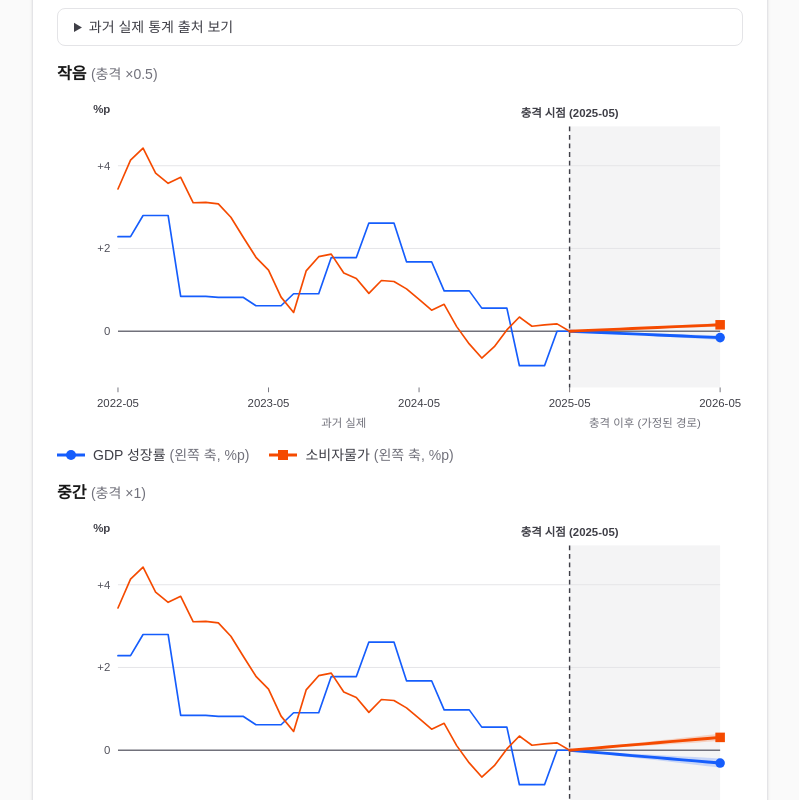
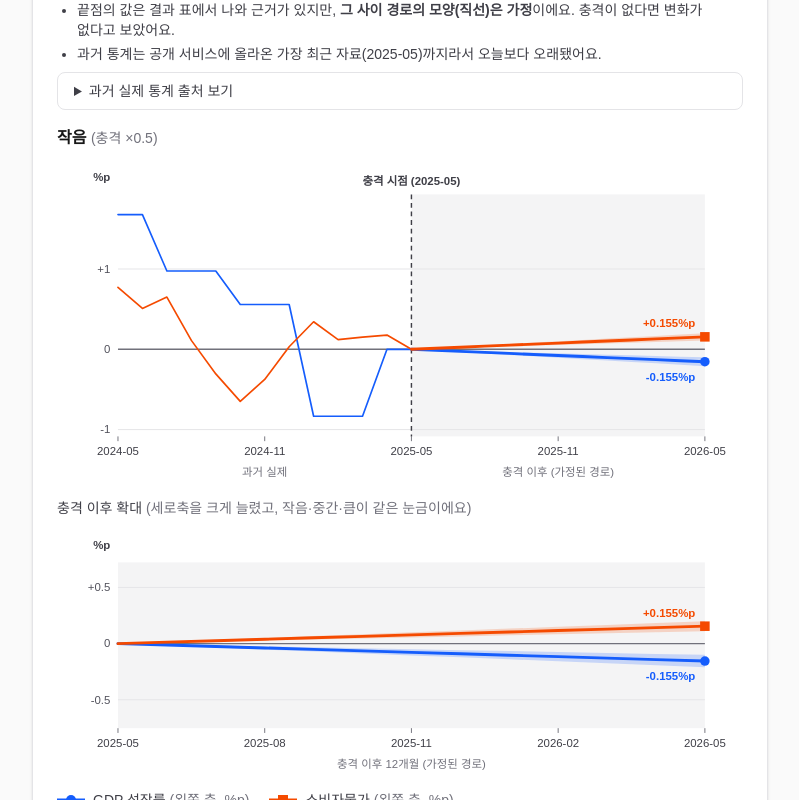
Before and after one commit to lke35635-sys/policylens, a Next.js app: page / in a window 1280 px wide. Shown: the part 1360-2160 px from the top of the page, without its empty margins (240-1039 px from the left). Built offline with nearby package versions, Linux system fonts and the light colour scheme.

Commit message:
시점별 그래프의 과거 구간을 12개월로 줄이고 충격 이후 확대 그래프·선 끝 숫자·세 시나리오 공통 눈금을 추가해 충격 이후가 잘 보이게 함
Co-Authored-By: Claude Sonnet 5.5 <noreply@anthropic.com>

```diff
--- a/src/components/ScenarioPathChart.tsx
+++ b/src/components/ScenarioPathChart.tsx
@@ -1,22 +1,21 @@
 // Design Ref: §3.3 시점별 그래프 (PLAN 6번) — 시나리오 하나(작음 / 중간 / 큼)의 "과거 실제 + 충격 이후 경로" 꺾은선 그래프.
-// - 가로축은 시간: 충격 36개월 전 ~ 충격 12개월 후. 충격 시점(0개월)에 세로 점선.
+// 그래프 두 개를 보여 준다.
+// 1) 전체: 충격 12개월 전 ~ 충격 12개월 후. 충격 시점(0개월)에 세로 점선.
+// 2) 충격 이후 확대: 충격 이후만, 세로축을 크게 늘려서 작은 변화도 보이게 한다. 세 시나리오가 같은 눈금이라 크기를 비교할 수 있다.
 // - 세로축은 충격 시점의 값을 0으로 맞춘 변화량: 왼쪽 %p(GDP·소비자물가·기준금리), 오른쪽 %(환율·코스피). 두 축의 0은 같은 높이.
 // - 충격 이전: 실제 월별 통계(가는 선). 충격 이후: 표의 변동 범위에 도달하는 경로(굵은 선 = 범위의 가운데 값, 음영 = 최소~최대).
 // - 근거 자료가 없는 변수는 그리지 않는다. 추가 도구 없이 SVG로 직접 그린다.
 // 값 계산은 lib/stress/paths.ts, 축 계산은 lib/stress/axis.ts에 있고 여기서는 그리기만 한다.
-import { alignedDomains, AXIS_UNIT } from "@/lib/stress/axis";
-import type { ChartAxis } from "@/lib/stress/axis";
+import { AXIS_UNIT } from "@/lib/stress/axis";
+import type { AxisDomain, ChartAxis } from "@/lib/stress/axis";
 import { formatNumber, formatRange } from "@/lib/stress/format";
-import { OBSERVED_META, OBSERVED_SERIES } from "@/lib/stress/observed-series";
-import { buildScenarioPaths, monthLabel } from "@/lib/stress/paths";
+import { OBSERVED_META } from "@/lib/stress/observed-series";
+import { monthLabel } from "@/lib/stress/paths";
 import type { ScenarioPath } from "@/lib/stress/paths";
-import { SCENARIO_LABEL, SCENARIO_MULTIPLIERS, VARIABLE_META } from "@/lib/stress/types";
+import { SCENARIO_LABEL, SCENARIO_MULTIPLIERS } from "@/lib/stress/types";
 import type { ScenarioKey, StressResult, VariableKey } from "@/lib/stress/types";
 
 const WIDTH = 720;
-const HEIGHT = 360;
-const MARGIN = { top: 34, bottom: 52, left: 64 };
-const PAST_MONTHS = OBSERVED_META.pastMonths; // 36
 const FUTURE_MONTHS = 12;
 
 type Shape = "circle" | "square" | "diamond" | "triangle" | "cross";
@@ -80,75 +79,63 @@ function Marker({ variable, x, y }: { variable: VariableKey; x: number; y: numbe
   }
 }
 
-const valuesOf = (paths: ScenarioPath[], axis: ChartAxis): number[] =>
-  paths
-    .filter((p) => p.axis === axis)
-    .flatMap((p) => [...p.past.map((q) => q.value), ...p.future.flatMap((q) => [q.mid, q.min, q.max])]);
+interface Domains {
+  left: AxisDomain | null;
+  right: AxisDomain | null;
+}
 
-interface ScenarioPathChartProps {
-  id: string; // 화면 안에서 겹치지 않는 이름 (접근성 연결용)
+interface PathSvgProps {
+  id: string;
+  title: string;
+  description: string;
   scenario: ScenarioKey;
   result: StressResult;
+  paths: ScenarioPath[];
+  domains: Domains;
+  fromMonth: number; // 가로축의 왼쪽 끝 (전체는 -12, 확대는 0)
+  height: number;
+  xTicks: number[];
+  caption: { left?: string; right: string }; // 가로축 아래 설명 글자
 }
 
-export function ScenarioPathChart({ id, scenario, result }: ScenarioPathChartProps) {
-  const paths = buildScenarioPaths(result, scenario, OBSERVED_SERIES);
-  if (paths.length === 0) return null; // 그릴 변수가 하나도 없으면 그래프를 만들지 않는다
-
-  const domains = alignedDomains(valuesOf(paths, "left"), valuesOf(paths, "right"));
+// 그래프 한 장을 그린다. 전체 그래프와 충격 이후 확대 그래프가 같은 코드를 쓴다.
+function PathSvg({ id, title, description, scenario, result, paths, domains, fromMonth, height, xTicks, caption }: PathSvgProps) {
+  const showPast = fromMonth < 0;
   const gridAxis: ChartAxis = domains.left ? "left" : "right";
   const hasRight = domains.right !== null;
 
-  const left = MARGIN.left;
-  const right = hasRight ? 64 : 24;
-  const innerWidth = WIDTH - left - right;
-  const innerHeight = HEIGHT - MARGIN.top - MARGIN.bottom;
-  const span = PAST_MONTHS + FUTURE_MONTHS;
+  const margin = { top: 34, bottom: 52, left: 64, right: hasRight ? 64 : 40 }; // 오른쪽 끝 달 이름이 잘리지 않을 여백
+  const innerWidth = WIDTH - margin.left - margin.right;
+  const innerHeight = height - margin.top - margin.bottom;
 
-  const xAt = (month: number) => left + (innerWidth * (month + PAST_MONTHS)) / span;
+  const xAt = (month: number) => margin.left + (innerWidth * (month - fromMonth)) / (FUTURE_MONTHS - fromMonth);
   const yAt = (axis: ChartAxis, value: number) => {
     const d = domains[axis]!;
-    return MARGIN.top + innerHeight * (1 - (value - d.lo) / (d.hi - d.lo));
+    return margin.top + innerHeight * (1 - (value - d.lo) / (d.hi - d.lo));
   };
-
-  const description = paths
-    .map((p) => `${p.legend}: 충격 후 ${p.horizon}개월 가운데 ${formatNumber(p.future[p.future.length - 1].mid)}`)
-    .join(". ");
-  const xTicks = [-36, -24, -12, 0, 12];
+  const plotBottom = height - margin.bottom;
 
   return (
-    <figure className="flex flex-col gap-2">
-      <figcaption className="text-base font-semibold">
-        {SCENARIO_LABEL[scenario]}{" "}
-        <span className="text-sm font-normal text-zinc-500 dark:text-zinc-400">(충격 ×{SCENARIO_MULTIPLIERS[scenario]})</span>
-      </figcaption>
-
-      {/* 좁은 화면에서는 글자가 너무 작아지지 않도록 그래프만 가로 스크롤을 허용한다 */}
+    // 좁은 화면에서는 글자가 너무 작아지지 않도록 그래프만 가로 스크롤을 허용한다
     <div className="overflow-x-auto">
       <svg
-          viewBox={`0 0 ${WIDTH} ${HEIGHT}`}
+        viewBox={`0 0 ${WIDTH} ${height}`}
         role="img"
         aria-labelledby={`${id}-title ${id}-desc`}
-          className="h-auto w-full min-w-[40rem]"
+        className="h-auto w-full min-w-[36rem]"
       >
-          <title id={`${id}-title`}>{`${SCENARIO_LABEL[scenario]} 시나리오: 과거 실제와 충격 이후 경로 꺾은선 그래프`}</title>
+        <title id={`${id}-title`}>{title}</title>
         <desc id={`${id}-desc`}>{description}</desc>
 
         {/* 충격 이후 구간 배경 */}
-          <rect
-            x={xAt(0)}
-            y={MARGIN.top}
-            width={xAt(FUTURE_MONTHS) - xAt(0)}
-            height={innerHeight}
-            className="fill-zinc-100 dark:fill-zinc-900"
-          />
+        <rect x={xAt(0)} y={margin.top} width={xAt(FUTURE_MONTHS) - xAt(0)} height={innerHeight} className="fill-zinc-100 dark:fill-zinc-900" />
 
         {/* 눈금선과 0선 (두 축의 0은 같은 높이) */}
         {domains[gridAxis]!.ticks.map((tick) => (
           <line
             key={tick}
-              x1={left}
-              x2={WIDTH - right}
+            x1={margin.left}
+            x2={WIDTH - margin.right}
             y1={yAt(gridAxis, tick)}
             y2={yAt(gridAxis, tick)}
             className={tick === 0 ? "stroke-zinc-500 dark:stroke-zinc-400" : "stroke-zinc-200 dark:stroke-zinc-800"}
@@ -158,22 +145,22 @@ export function ScenarioPathChart({ id, scenario, result }: ScenarioPathChartPro
 
         {/* 세로축 눈금 글자와 단위 */}
         {domains.left?.ticks.map((tick) => (
-            <text key={`l${tick}`} x={left - 8} y={yAt("left", tick) + 4} textAnchor="end" fontSize={12} className="fill-zinc-600 dark:fill-zinc-400">
+          <text key={`l${tick}`} x={margin.left - 8} y={yAt("left", tick) + 4} textAnchor="end" fontSize={12} className="fill-zinc-600 dark:fill-zinc-400">
             {formatNumber(tick)}
           </text>
         ))}
         {domains.left && (
-            <text x={left - 8} y={MARGIN.top - 14} textAnchor="end" fontSize={12} fontWeight={600} className="fill-zinc-700 dark:fill-zinc-300">
+          <text x={margin.left - 8} y={margin.top - 14} textAnchor="end" fontSize={12} fontWeight={600} className="fill-zinc-700 dark:fill-zinc-300">
             {AXIS_UNIT.left}
           </text>
         )}
         {domains.right?.ticks.map((tick) => (
-            <text key={`r${tick}`} x={WIDTH - right + 8} y={yAt("right", tick) + 4} textAnchor="start" fontSize={12} className="fill-zinc-600 dark:fill-zinc-400">
+          <text key={`r${tick}`} x={WIDTH - margin.right + 8} y={yAt("right", tick) + 4} textAnchor="start" fontSize={12} className="fill-zinc-600 dark:fill-zinc-400">
             {formatNumber(tick)}
           </text>
         ))}
         {domains.right && (
-            <text x={WIDTH - right + 8} y={MARGIN.top - 14} textAnchor="start" fontSize={12} fontWeight={600} className="fill-zinc-700 dark:fill-zinc-300">
+          <text x={WIDTH - margin.right + 8} y={margin.top - 14} textAnchor="start" fontSize={12} fontWeight={600} className="fill-zinc-700 dark:fill-zinc-300">
             {AXIS_UNIT.right}
           </text>
         )}
@@ -181,33 +168,40 @@ export function ScenarioPathChart({ id, scenario, result }: ScenarioPathChartPro
         {/* 가로축: 달 이름 */}
         {xTicks.map((month) => (
           <g key={month}>
-              <line x1={xAt(month)} x2={xAt(month)} y1={HEIGHT - MARGIN.bottom} y2={HEIGHT - MARGIN.bottom + 5} className="stroke-zinc-500 dark:stroke-zinc-400" />
-              <text x={xAt(month)} y={HEIGHT - MARGIN.bottom + 20} textAnchor="middle" fontSize={12} className="fill-zinc-700 dark:fill-zinc-300">
+            <line x1={xAt(month)} x2={xAt(month)} y1={plotBottom} y2={plotBottom + 5} className="stroke-zinc-500 dark:stroke-zinc-400" />
+            <text x={xAt(month)} y={plotBottom + 20} textAnchor="middle" fontSize={12} className="fill-zinc-700 dark:fill-zinc-300">
               {monthLabel(OBSERVED_META.baseMonth, month)}
             </text>
           </g>
         ))}
-          <text x={xAt(-18)} y={HEIGHT - 10} textAnchor="middle" fontSize={12} className="fill-zinc-500 dark:fill-zinc-400">
-            과거 실제
+        {caption.left && (
+          <text x={xAt(fromMonth / 2)} y={height - 10} textAnchor="middle" fontSize={12} className="fill-zinc-500 dark:fill-zinc-400">
+            {caption.left}
           </text>
-          <text x={xAt(6)} y={HEIGHT - 10} textAnchor="middle" fontSize={12} className="fill-zinc-500 dark:fill-zinc-400">
-            충격 이후 (가정된 경로)
+        )}
+        <text x={xAt(FUTURE_MONTHS / 2)} y={height - 10} textAnchor="middle" fontSize={12} className="fill-zinc-500 dark:fill-zinc-400">
+          {caption.right}
         </text>
 
         {/* 충격 시점 */}
-          <line x1={xAt(0)} x2={xAt(0)} y1={MARGIN.top} y2={HEIGHT - MARGIN.bottom} strokeDasharray="5 4" strokeWidth={1.5} className="stroke-zinc-700 dark:stroke-zinc-300" />
-          <text x={xAt(0)} y={MARGIN.top - 10} textAnchor="middle" fontSize={12} fontWeight={600} className="fill-zinc-700 dark:fill-zinc-300">
+        {showPast && (
+          <>
+            <line x1={xAt(0)} x2={xAt(0)} y1={margin.top} y2={plotBottom} strokeDasharray="5 4" strokeWidth={1.5} className="stroke-zinc-700 dark:stroke-zinc-300" />
+            <text x={xAt(0)} y={margin.top - 10} textAnchor="middle" fontSize={12} fontWeight={600} className="fill-zinc-700 dark:fill-zinc-300">
               충격 시점 ({OBSERVED_META.baseMonth})
             </text>
+          </>
+        )}
 
-          {/* 범위 음영 → 과거 선 → 충격 이후 선 → 끝점 순서로 그려서 끝점이 맨 위에 보이게 한다 */}
+        {/* 범위 음영 → 과거 선 → 충격 이후 선 → 끝점 → 끝 수치 순서로 그려서 끝점과 수치가 맨 위에 보이게 한다 */}
         {paths.map((p) => {
           if (!p.future.some((q) => q.min !== q.max)) return null;
           const upper = p.future.map((q) => `${xAt(q.month)},${yAt(p.axis, q.max)}`);
           const lower = p.future.map((q) => `${xAt(q.month)},${yAt(p.axis, q.min)}`).reverse();
           return <polygon key={`band-${p.variable}`} points={[...upper, ...lower].join(" ")} className={STYLE[p.variable].band} />;
         })}
-          {paths.map((p) => (
+        {showPast &&
+          paths.map((p) => (
             <polyline
               key={`past-${p.variable}`}
               points={p.past.map((q) => `${xAt(q.month)},${yAt(p.axis, q.value)}`).join(" ")}
@@ -231,16 +225,90 @@ export function ScenarioPathChart({ id, scenario, result }: ScenarioPathChartPro
         ))}
         {paths.map((p) => {
           const end = p.future[p.future.length - 1];
+          const x = xAt(end.month);
+          const y = yAt(p.axis, end.mid);
+          // 끝까지(12개월) 가는 선은 점 왼쪽에, 코스피처럼 일찍 끝나는 선은 점 오른쪽에 수치를 쓴다. 위쪽 값은 위에, 아래쪽 값은 아래에 둔다.
+          const reachesEnd = end.month === FUTURE_MONTHS;
           return (
             <g key={`end-${p.variable}`}>
               {/* 끝점에 마우스를 올리면 결과 표와 같은 범위를 보여 준다 */}
               <title>{`${p.legend} · 충격 후 ${p.horizon}개월: ${formatRange(result.scenarios[scenario][p.variable]!)}`}</title>
-                <Marker variable={p.variable} x={xAt(end.month)} y={yAt(p.axis, end.mid)} />
+              <Marker variable={p.variable} x={x} y={y} />
+              <text
+                x={reachesEnd ? x - 10 : x + 10}
+                y={end.mid >= 0 ? y - 10 : y + 20}
+                textAnchor={reachesEnd ? "end" : "start"}
+                fontSize={12}
+                fontWeight={700}
+                className={STYLE[p.variable].fill}
+              >
+                {formatNumber(end.mid)}
+                {AXIS_UNIT[p.axis]}
+              </text>
             </g>
           );
         })}
       </svg>
     </div>
+  );
+}
+
+interface ScenarioPathChartProps {
+  id: string; // 화면 안에서 겹치지 않는 이름 (접근성 연결용)
+  scenario: ScenarioKey;
+  result: StressResult;
+  paths: ScenarioPath[]; // 이 시나리오에서 그릴 변수들의 경로
+  fullDomains: Domains; // 전체 그래프의 세로축 (세 시나리오가 같다)
+  zoomDomains: Domains; // 충격 이후 확대 그래프의 세로축 (세 시나리오가 같다)
+}
+
+export function ScenarioPathChart({ id, scenario, result, paths, fullDomains, zoomDomains }: ScenarioPathChartProps) {
+  if (paths.length === 0) return null; // 그릴 변수가 하나도 없으면 그래프를 만들지 않는다
+
+  const pastMonths = -paths[0].past[0].month; // 그린 과거 구간의 길이
+  const description = paths
+    .map((p) => `${p.legend}: 충격 후 ${p.horizon}개월 가운데 ${formatNumber(p.future[p.future.length - 1].mid)}`)
+    .join(". ");
+  const label = SCENARIO_LABEL[scenario];
+
+  return (
+    <figure className="flex flex-col gap-3">
+      <figcaption className="text-base font-semibold">
+        {label}{" "}
+        <span className="text-sm font-normal text-zinc-500 dark:text-zinc-400">(충격 ×{SCENARIO_MULTIPLIERS[scenario]})</span>
+      </figcaption>
+
+      <PathSvg
+        id={`${id}-full`}
+        title={`${label} 시나리오: 과거 실제와 충격 이후 경로 꺾은선 그래프`}
+        description={description}
+        scenario={scenario}
+        result={result}
+        paths={paths}
+        domains={fullDomains}
+        fromMonth={-pastMonths}
+        height={340}
+        xTicks={[-pastMonths, -Math.round(pastMonths / 2), 0, 6, 12]}
+        caption={{ left: "과거 실제", right: "충격 이후 (가정된 경로)" }}
+      />
+
+      <p className="text-sm font-medium text-zinc-700 dark:text-zinc-300">
+        충격 이후 확대{" "}
+        <span className="font-normal text-zinc-500 dark:text-zinc-400">(세로축을 크게 늘렸고, 작음·중간·큼이 같은 눈금이에요)</span>
+      </p>
+      <PathSvg
+        id={`${id}-zoom`}
+        title={`${label} 시나리오: 충격 이후 12개월 확대 그래프`}
+        description={description}
+        scenario={scenario}
+        result={result}
+        paths={paths}
+        domains={zoomDomains}
+        fromMonth={0}
+        height={260}
+        xTicks={[0, 3, 6, 9, 12]}
+        caption={{ right: "충격 이후 12개월 (가정된 경로)" }}
+      />
 
       {/* 범례: 색과 끝점 모양, 어느 축을 읽는지 */}
       <ul className="flex flex-wrap gap-x-5 gap-y-1 text-sm text-zinc-700 dark:text-zinc-300">
@@ -252,8 +320,7 @@ export function ScenarioPathChart({ id, scenario, result }: ScenarioPathChartPro
             </svg>
             <span>
               {p.legend}
-              <span className="text-zinc-500 dark:text-zinc-400"> ({p.axis === "left" ? "왼쪽" : "오른쪽"} 축, {p.axis === "left" ? "%p" : "%"})</span>
-              <span className="sr-only"> {VARIABLE_META[p.variable].label}</span>
+              <span className="text-zinc-500 dark:text-zinc-400"> ({p.axis === "left" ? "왼쪽" : "오른쪽"} 축, {AXIS_UNIT[p.axis]})</span>
             </span>
           </li>
         ))}
--- a/src/components/ScenarioPathCharts.tsx
+++ b/src/components/ScenarioPathCharts.tsx
@@ -1,15 +1,25 @@
 // Design Ref: §3.1 ⑤ 결과 영역, §3.3 결과 카드 — 작음 / 중간 / 큼 시점별 그래프 3개를 한 묶음으로 보여 준다 (PLAN 6번).
 // 그래프를 읽는 법과 과거 실제 통계의 출처를 한 번만 적고, 그 아래에 시나리오별 그래프를 쌓는다.
+// 세 시나리오가 같은 세로축 눈금을 쓰도록 축 범위를 여기서 한 번에 정해서 내려준다.
 import { ScenarioPathChart } from "@/components/ScenarioPathChart";
+import { alignedDomains } from "@/lib/stress/axis";
 import { OBSERVED_META, OBSERVED_SERIES } from "@/lib/stress/observed-series";
-import { buildScenarioPaths } from "@/lib/stress/paths";
+import { buildScenarioPaths, chartValues, DEFAULT_PAST_MONTHS } from "@/lib/stress/paths";
 import { SCENARIO_KEYS, VARIABLE_KEYS, VARIABLE_META } from "@/lib/stress/types";
-import type { StressResult } from "@/lib/stress/types";
+import type { ScenarioKey, StressResult } from "@/lib/stress/types";
 
 export function ScenarioPathCharts({ id, result }: { id: string; result: StressResult }) {
-  const drawn = buildScenarioPaths(result, "medium", OBSERVED_SERIES).map((p) => p.variable);
-  if (drawn.length === 0) return null; // 그릴 변수가 하나도 없으면 그래프를 만들지 않는다
+  const pathsByScenario = Object.fromEntries(
+    SCENARIO_KEYS.map((key) => [key, buildScenarioPaths(result, key, OBSERVED_SERIES)]),
+  ) as Record<ScenarioKey, ReturnType<typeof buildScenarioPaths>>;
+  const allPaths = SCENARIO_KEYS.flatMap((key) => pathsByScenario[key]);
+  if (allPaths.length === 0) return null; // 그릴 변수가 하나도 없으면 그래프를 만들지 않는다
 
+  // 세 시나리오가 같은 눈금을 쓰도록 모든 시나리오의 값으로 한 번만 정한다
+  const fullDomains = alignedDomains(chartValues(allPaths, "left", true), chartValues(allPaths, "right", true));
+  const zoomDomains = alignedDomains(chartValues(allPaths, "left", false), chartValues(allPaths, "right", false));
+
+  const drawn = pathsByScenario.medium.map((p) => p.variable);
   const missing = VARIABLE_KEYS.filter((v) => !drawn.includes(v));
 
   return (
@@ -22,15 +32,17 @@ export function ScenarioPathCharts({ id, result }: { id: string; result: StressR
             환율·코스피는 % 변화율(오른쪽 축)이에요.
           </li>
           <li>
-            충격 이전은 <strong>실제 월별 통계</strong>예요. 충격 이후 굵은 선은 결과 표 범위의 가운데 값, 옅은 음영은 최소~최대예요.
+            충격 이전 {DEFAULT_PAST_MONTHS}개월은 <strong>실제 월별 통계</strong>예요. 충격 이후 굵은 선은 결과 표 범위의 가운데 값, 옅은 음영은
+            최소~최대이고, 선 끝의 숫자는 충격 후 12개월(코스피는 1개월) 가운데 값이에요.
           </li>
           <li>
-            끝점(충격 후 12개월, 코스피는 1개월)의 값은 결과 표에서 나와 근거가 있지만,{" "}
-            <strong>그 사이 경로의 모양(직선)은 가정</strong>이에요. 충격이 없다면 변화가 없다고 보았어요.
+            각 시나리오의 위 그래프는 과거와 함께 보는 전체 모습이고, 아래 <strong>확대 그래프</strong>는 충격 이후만 세로축을 크게 늘린 거예요.
+            시나리오 세 개가 같은 눈금이라 크기를 비교할 수 있어요.
           </li>
           <li>
-            과거 통계는 공개 서비스에 올라온 가장 최근 자료({OBSERVED_META.baseMonth})까지라서 오늘보다 오래됐어요.
+            끝점의 값은 결과 표에서 나와 근거가 있지만, <strong>그 사이 경로의 모양(직선)은 가정</strong>이에요. 충격이 없다면 변화가 없다고 보았어요.
           </li>
+          <li>과거 통계는 공개 서비스에 올라온 가장 최근 자료({OBSERVED_META.baseMonth})까지라서 오늘보다 오래됐어요.</li>
         </ul>
         <details className="rounded-lg border border-zinc-200 px-4 py-2 dark:border-zinc-800">
           <summary className="cursor-pointer font-medium">과거 실제 통계 출처 보기</summary>
@@ -51,7 +63,15 @@ export function ScenarioPathCharts({ id, result }: { id: string; result: StressR
       </div>
 
       {SCENARIO_KEYS.map((scenario) => (
-        <ScenarioPathChart key={scenario} id={`${id}-${scenario}`} scenario={scenario} result={result} />
+        <ScenarioPathChart
+          key={scenario}
+          id={`${id}-${scenario}`}
+          scenario={scenario}
+          result={result}
+          paths={pathsByScenario[scenario]}
+          fullDomains={fullDomains}
+          zoomDomains={zoomDomains}
+        />
       ))}
 
       {missing.length > 0 && (
--- a/src/lib/stress/paths.ts
+++ b/src/lib/stress/paths.ts
@@ -47,10 +47,14 @@ function relativeTo(variable: VariableKey, value: number, base: number): number
   return variable === "fx" || variable === "kospi" ? (value / base - 1) * 100 : value - base;
 }
 
+// 그래프에 그리는 과거 구간의 길이(개월). 저장된 통계는 더 길지만, 짧게 그려야 충격 이후 구간이 잘 보인다.
+export const DEFAULT_PAST_MONTHS = 12;
+
 export function buildScenarioPaths(
   result: StressResult,
   scenario: ScenarioKey,
   observed: Record<VariableKey, ObservedSeries>,
+  pastMonths: number = DEFAULT_PAST_MONTHS,
 ): ScenarioPath[] {
   const paths: ScenarioPath[] = [];
 
@@ -58,8 +62,9 @@ export function buildScenarioPaths(
     const cell = result.scenarios[scenario][variable];
     if (cell === null) continue; // 근거 자료 없음: 그리지 않는다
 
-    const points = observed[variable].points;
-    const base = points[points.length - 1].value;
+    const all = observed[variable].points;
+    const base = all[all.length - 1].value; // 충격 시점(기준 월)의 값. 그릴 구간을 줄여도 기준은 같다.
+    const points = all.slice(-(pastMonths + 1));
     const past: PastPoint[] = points.map((p, i) => ({
       month: i - (points.length - 1),
       value: relativeTo(variable, p.value, base),
@@ -82,6 +87,16 @@ export function buildScenarioPaths(
   return paths;
 }
 
+// 축 범위를 정할 때 쓰는 값들을 모은다. includePast가 false면 충격 이후 값만 모아서, 충격 이후를 확대한 그래프의 축을 정한다.
+export function chartValues(paths: ScenarioPath[], axis: ChartAxis, includePast: boolean): number[] {
+  return paths
+    .filter((p) => p.axis === axis)
+    .flatMap((p) => [
+      ...(includePast ? p.past.map((q) => q.value) : []),
+      ...p.future.flatMap((q) => [q.mid, q.min, q.max]),
+    ]);
+}
+
 // 기준 월("2025-05")에서 offset개월 뒤의 달 이름 ("2026-05")
 export function monthLabel(baseMonth: string, offset: number): string {
   const index = Number(baseMonth.slice(0, 4)) * 12 + (Number(baseMonth.slice(5, 7)) - 1) + offset;
```
Also changed, not shown: scripts/check-stress-paths.mjs (+37 -4 lines). Lines whose indentation alone changed are shown as unchanged.
